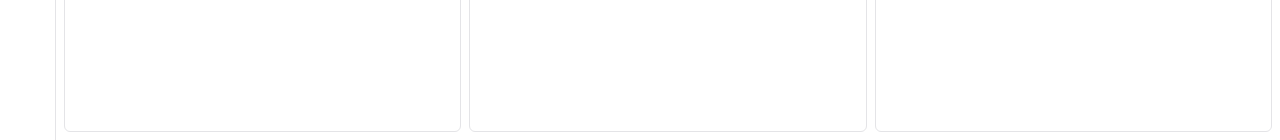
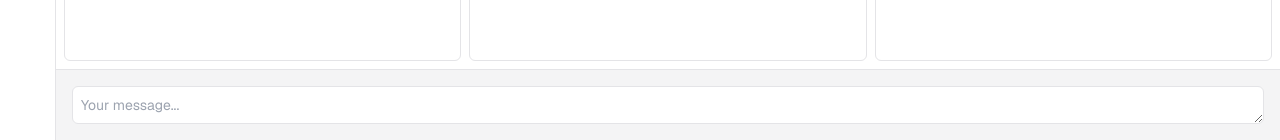
Before and after one commit to ankushagarwal/ai-multi-chat, a Next.js app: page /v2 in a window 1280 px wide. Shown: the part 660-800 px from the top of the page. Built offline with nearby package versions, Linux system fonts and the light colour scheme.

Commit message:
Some styling and footer

```diff
--- a/app/v2/page.tsx
+++ b/app/v2/page.tsx
@@ -3,8 +3,11 @@
 import Header from '@/components/header';
 import LeftSidebar from '@/components/leftsidebar';
 import V2Chat from '@/components/v2chat';
+import { useRef, useState } from 'react';
+import TextareaAutosize from 'react-textarea-autosize';
 
 export default function Home() {
+  const textareaRef = useRef<HTMLTextAreaElement | null>(null);
   return (
     <div className="flex flex-col">
       <Header />
@@ -13,11 +16,29 @@ export default function Home() {
         <div className="w-[calc(100dvw-56px)]">
           <main className="flex overflow-hidden h-[calc(100svh-57px)]">
             <div className="flex flex-col flex-1 h-full overflow-x-auto bg-background-100">
-              <div className="flex w-full h-full p-2 space-x-2 overflow-x-auto snap-x snap-mandatory md:snap-none md:overflow-y-hidden">
+              <div className="flex w-full h-full p-2 space-x-2 overflow-x-auto snap-x snap-mandatory md:snap-none md:overflow-y-hidden border-b border-gray-alpha-400">
                 <V2Chat />
                 <V2Chat />
                 <V2Chat />
               </div>
+              <footer className="flex bg-zinc-100 relative">
+                {/* {' '} */}
+                {/* Added relative positioning */}
+                <TextareaAutosize
+                  ref={textareaRef}
+                  minRows={1}
+                  maxRows={10}
+                  className="bg-white mx-4 w-full p-2 my-4 focus:outline-none focus:border-zinc-500 border border-gray-alpha-400 rounded-md text-sm"
+                  placeholder="Your message..."
+                  // onKeyDown={handleKeyDown}
+                  // value={inputValue}
+                  // onChange={(e) => setInputValue(e.target.value)}
+                />
+                {/* <span className="absolute right-4 top-1/2 transform -translate-y-1/2 text-gray-500 text-sm pr-2">
+                  {' '}
+                  Cmd + Enter to submit{' '}
+                </span> */}
+              </footer>
             </div>
           </main>
         </div>
```
